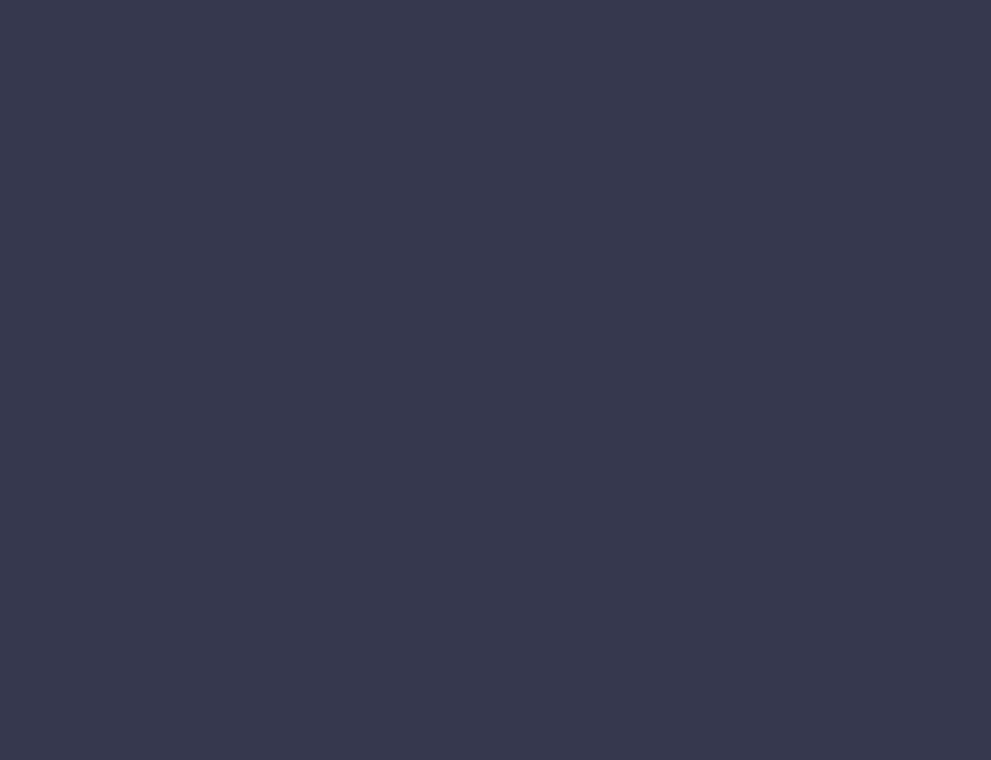
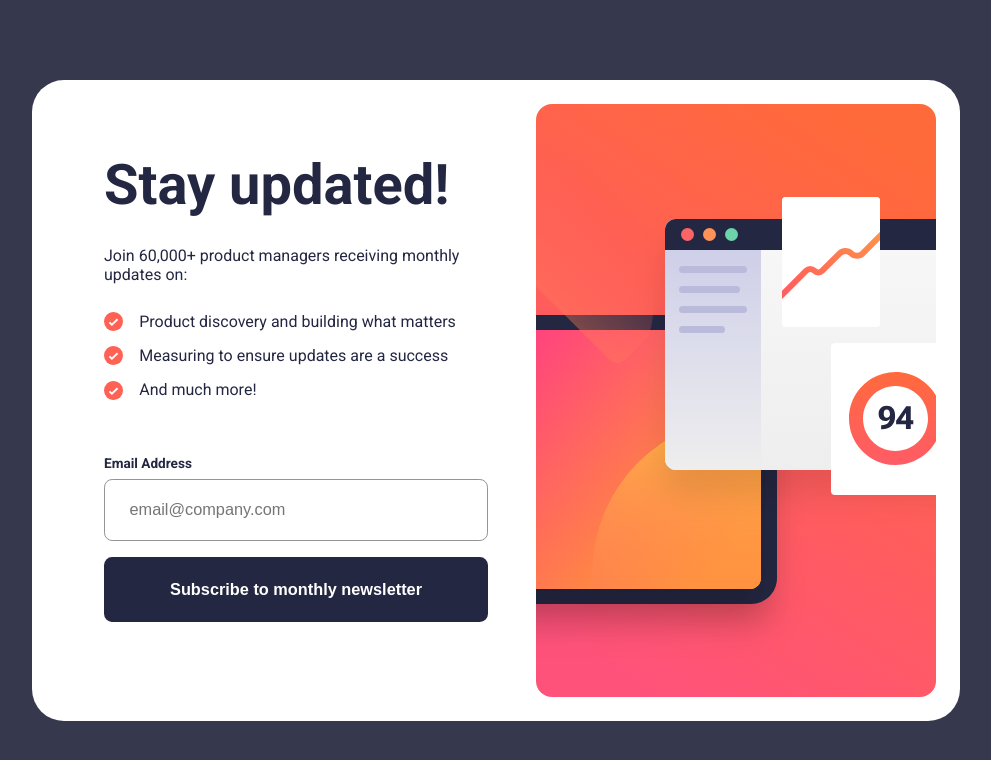
Before and after one commit to Utkarsh9571/newsletter-sign-up-with-success-message, a plain HTML site: page index.html in a window 1280 px wide. Shown: the whole page, without its empty margins (144-1135 px from the left). Drawn offline with Linux system fonts and the light colour scheme.

Commit message:
updated files

```diff
--- a/index.html
+++ b/index.html
@@ -14,7 +14,7 @@
 </head>
 <body>
   <main class="container">
-    <div id="card" class="card hide">
+    <div id="card" class="card">
       <div class="background">
         <img id="mobile" src="./assets/images/illustration-sign-up-mobile.svg" alt="illustration-sign-up-mobile">
         <img id="desktop" src="./assets/images/illustration-sign-up-desktop.svg" alt="illustration-sign-up-desktop">
```
Also changed, not shown: 1 other file.
